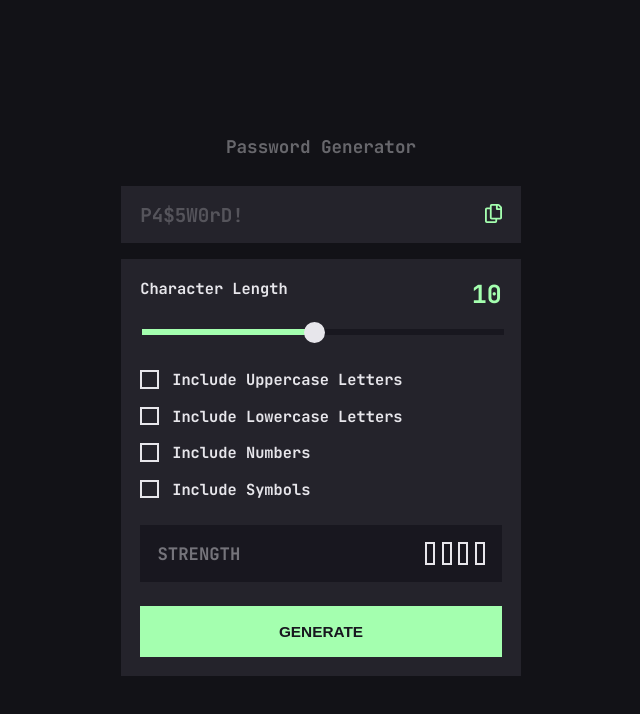
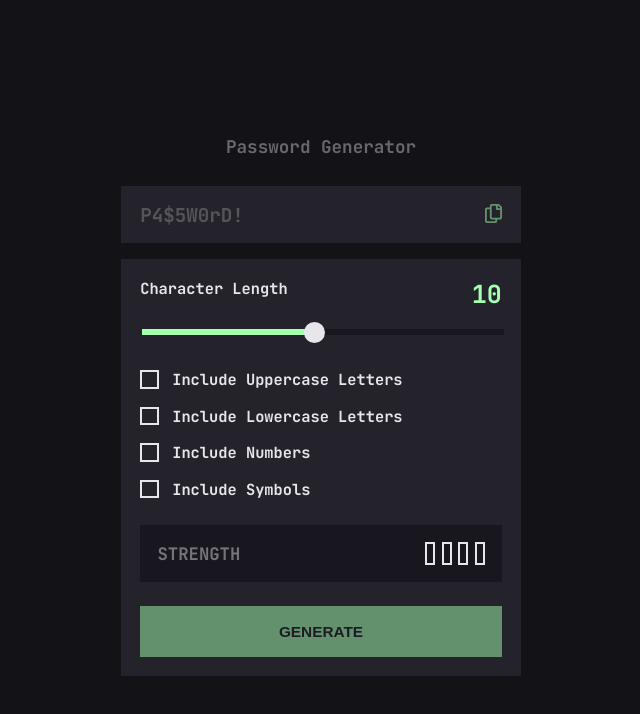
Before and after one commit to shakthi2003gh/Frontend-mentor-password-generator, a plain HTML site: page index.html in a window 1280 px wide. Shown: the whole page, without its empty margins (319-959 px from the left). Drawn offline with Linux system fonts and the light colour scheme.

Commit message:
Final UI fix

```diff
--- a/index.css
+++ b/index.css
@@ -36,12 +36,11 @@ body {
   align-items: center;
   gap: 1rem;
   font-family: "JetBrains Mono", monospace;
-  height: 100dvh;
-  padding-inline: 1.5rem;
+  min-height: 100dvh;
+  padding: 2rem 1.5rem;
   margin: 0;
   color: var(--clr-text);
   background-color: var(--bg);
-  overflow: hidden;
 }
 
 h1 {
@@ -61,7 +60,12 @@ h1 {
   background-color: var(--bg-primary);
 }
 
+.password-field .password-display {
+  user-select: text;
+}
+
 .password-field .placeholder {
+  user-select: none;
   opacity: 0.25;
 }
 
@@ -84,6 +88,10 @@ h1 {
 
 .password-field button:disabled .copy {
   opacity: 0.5;
+  cursor: auto;
+}
+
+.password-field button:disabled .copied {
   cursor: auto;
 }
 
--- a/index.html
+++ b/index.html
@@ -18,8 +18,9 @@
             <span class="placeholder">P4$5W0rD!</span>
         </div>
 
-        <button class="copy-btn">
+        <button class="copy-btn" disabled>
             <img src="./assets/icon-copy.svg" alt="copy password" class="copy">
+            <img src="./assets/icons8-tick.svg" alt="password copied" class="copied" hidden>
         </button>
     </div>
 
@@ -71,7 +72,7 @@
             </div>
         </div>
 
-        <button class="generate-button">generate</button>
+        <button class="generate-button" disabled>generate</button>
     </div>
 </body>
 
```
